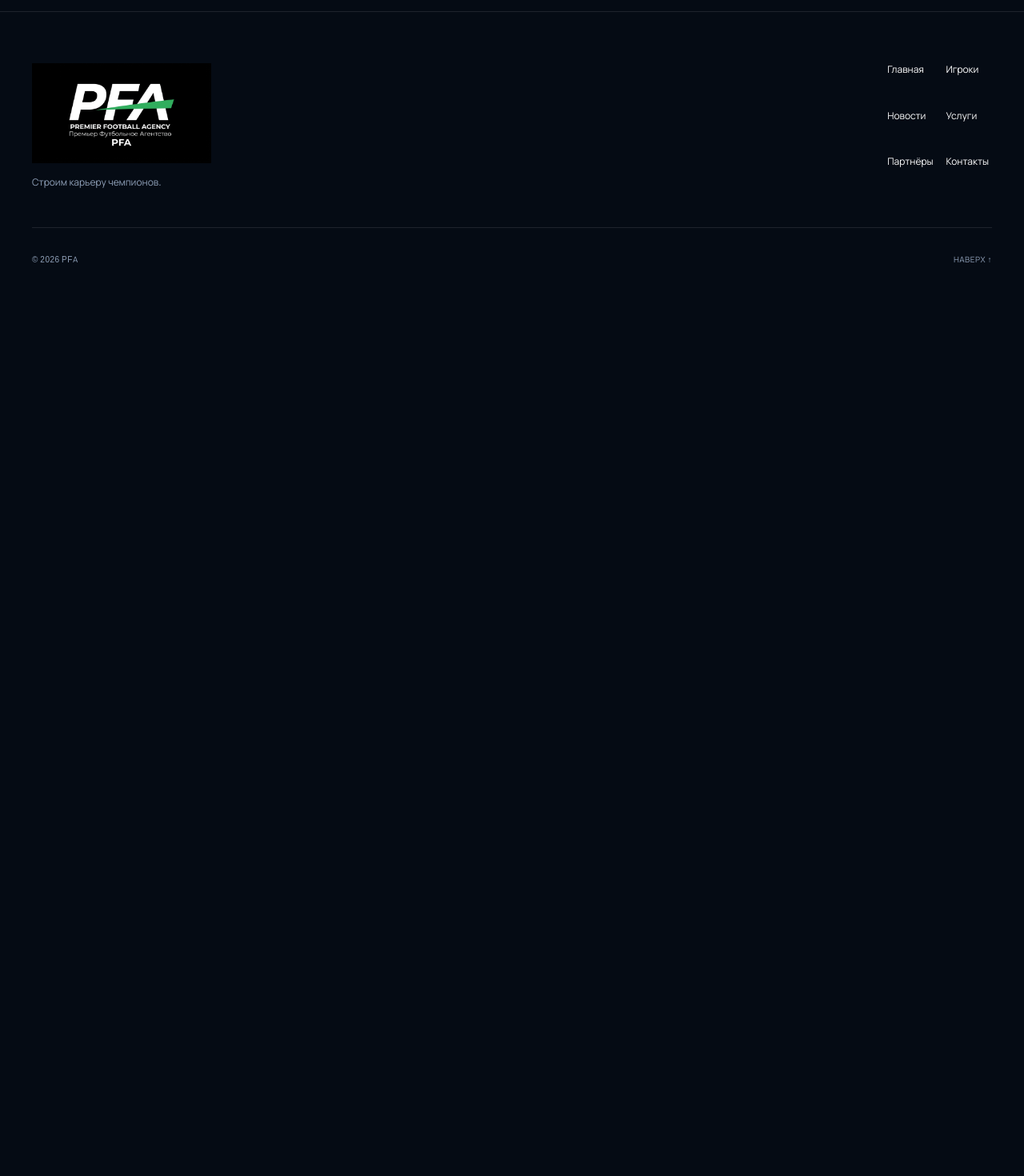
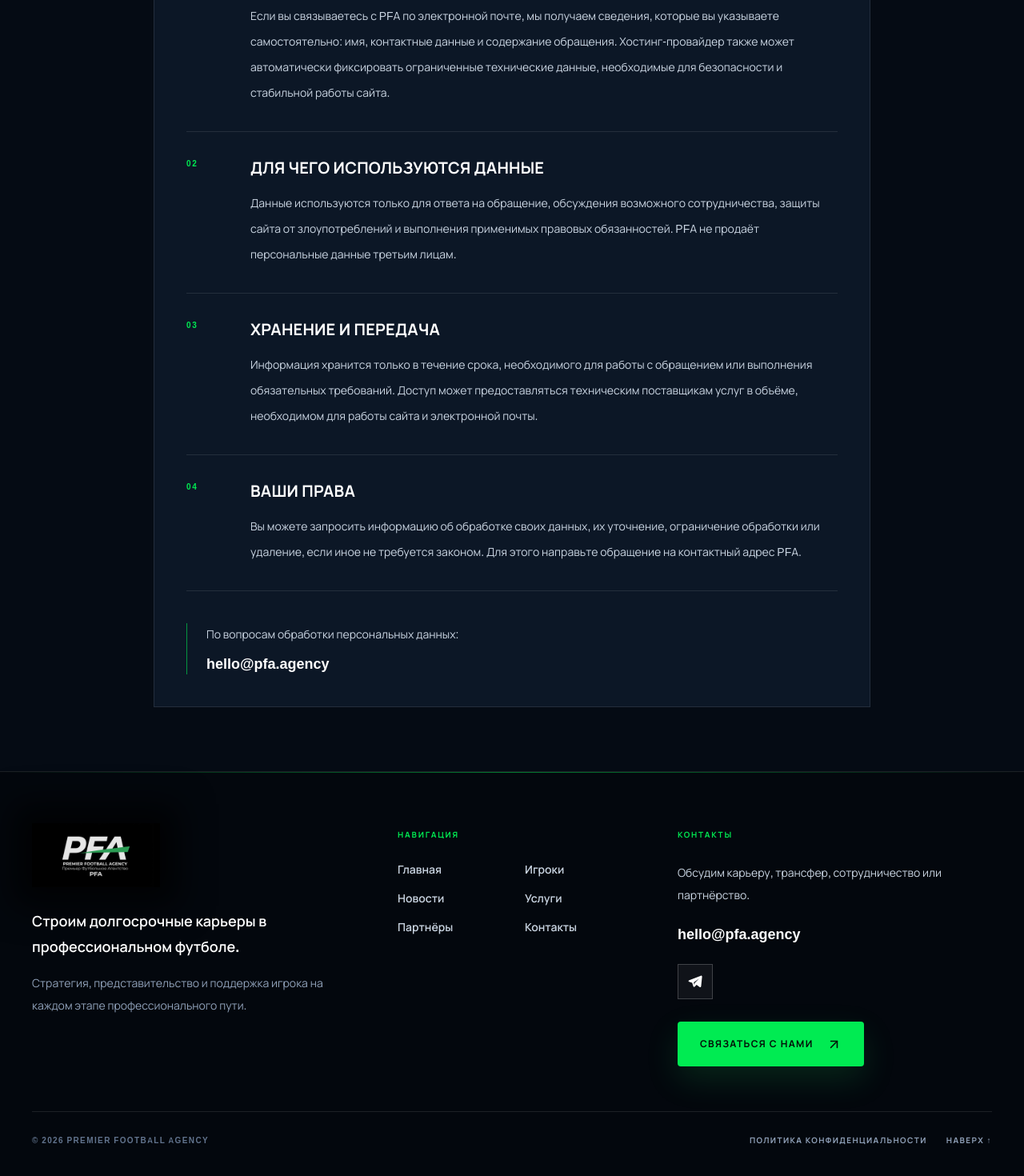
Before and after one commit to malinkavip67/pfa-site_, a Next.js app: page /privacy in a window 1280 px wide. Before the commit this address had no page. Shown: the part 786-2256 px from the top of the page at 80% size. Before the commit the page ends 1182 px from the top, so only its background shows below. Built offline with nearby package versions, Linux system fonts and the light colour scheme.

Commit message:
Build footer and privacy page

```diff
--- /dev/null
+++ b/app/privacy/page.tsx
@@ -0,0 +1,64 @@
+import type { Metadata } from "next";
+import Card from "@/components/ui/Card";
+import Container from "@/components/ui/Container";
+import PageHero from "@/components/ui/PageHero";
+import Typography from "@/components/ui/Typography";
+import { CONTACT_EMAIL } from "@/lib/constants";
+import { createPageMetadata } from "@/lib/metadata";
+
+export const metadata: Metadata = createPageMetadata({
+  title: "Политика конфиденциальности",
+  description: "Информация о принципах обработки и защиты персональных данных на сайте Premier Football Agency.",
+  path: "/privacy",
+  keywords: ["политика конфиденциальности PFA", "обработка персональных данных"],
+});
+
+const sections = [
+  {
+    title: "Какие данные могут обрабатываться",
+    text: "Если вы связываетесь с PFA по электронной почте, мы получаем сведения, которые вы указываете самостоятельно: имя, контактные данные и содержание обращения. Хостинг-провайдер также может автоматически фиксировать ограниченные технические данные, необходимые для безопасности и стабильной работы сайта.",
+  },
+  {
+    title: "Для чего используются данные",
+    text: "Данные используются только для ответа на обращение, обсуждения возможного сотрудничества, защиты сайта от злоупотреблений и выполнения применимых правовых обязанностей. PFA не продаёт персональные данные третьим лицам.",
+  },
+  {
+    title: "Хранение и передача",
+    text: "Информация хранится только в течение срока, необходимого для работы с обращением или выполнения обязательных требований. Доступ может предоставляться техническим поставщикам услуг в объёме, необходимом для работы сайта и электронной почты.",
+  },
+  {
+    title: "Ваши права",
+    text: "Вы можете запросить информацию об обработке своих данных, их уточнение, ограничение обработки или удаление, если иное не требуется законом. Для этого направьте обращение на контактный адрес PFA.",
+  },
+] as const;
+
+export default function PrivacyPage() {
+  return (
+    <>
+      <PageHero eyebrow="Правовая информация" title="Конфиденциальность" description="Мы бережно относимся к информации, которую вы передаёте Premier Football Agency." />
+      <Container className="py-20 max-md:py-14">
+        <Card as="div" className="mx-auto max-w-4xl border-white/10 bg-[#08111d] p-10 max-sm:p-6">
+          <Typography variant="bodyLarge" className="text-white">Настоящая политика описывает общий подход Premier Football Agency к обработке персональных данных посетителей сайта.</Typography>
+          <Typography variant="caption" className="mt-4 text-slate-500">Последнее обновление: 14 июля 2026 года</Typography>
+
+          <div className="mt-10 divide-y divide-white/10 border-y border-white/10">
+            {sections.map((section, index) => (
+              <section className="grid grid-cols-[56px_1fr] gap-6 py-8 max-sm:grid-cols-1 max-sm:gap-3" key={section.title}>
+                <Typography as="span" variant="sectionSubtitle">{String(index + 1).padStart(2, "0")}</Typography>
+                <div>
+                  <Typography as="h2" variant="sectionTitle" className="text-xl leading-tight tracking-[-.025em]">{section.title}</Typography>
+                  <Typography variant="bodyMedium" className="mt-4 text-base leading-8 text-slate-300">{section.text}</Typography>
+                </div>
+              </section>
+            ))}
+          </div>
+
+          <div className="mt-10 border-l border-pfa-accent/60 pl-6">
+            <Typography variant="bodyMedium" className="text-slate-300">По вопросам обработки персональных данных:</Typography>
+            <a className="mt-2 block break-all text-lg font-bold text-white transition-colors hover:text-pfa-accent" href={`mailto:${CONTACT_EMAIL}`}>{CONTACT_EMAIL}</a>
+          </div>
+        </Card>
+      </Container>
+    </>
+  );
+}
--- a/app/sitemap.ts
+++ b/app/sitemap.ts
@@ -10,6 +10,7 @@ export default function sitemap(): MetadataRoute.Sitemap {
     { url: `${SITE_URL}/news`, lastModified, changeFrequency: "weekly", priority: 0.8 },
     { url: `${SITE_URL}/partners`, lastModified, changeFrequency: "monthly", priority: 0.7 },
     { url: `${SITE_URL}/contacts`, lastModified, changeFrequency: "monthly", priority: 0.7 },
+    { url: `${SITE_URL}/privacy`, lastModified, changeFrequency: "yearly", priority: 0.3 },
   ];
   const playerPages: MetadataRoute.Sitemap = players.map((player) => ({ url: `${SITE_URL}/players/${player.slug}`, lastModified, changeFrequency: "monthly", priority: 0.8 }));
   return [...staticPages, ...playerPages];
--- a/components/layout/Footer.tsx
+++ b/components/layout/Footer.tsx
@@ -1,12 +1,57 @@
 import Image from "next/image";
 import Link from "next/link";
+import Button from "@/components/ui/Button";
 import Container from "@/components/ui/Container";
-import { NAVIGATION } from "@/lib/constants";
+import SocialLink from "@/components/ui/SocialLink";
+import Typography from "@/components/ui/Typography";
+import { CONTACT_EMAIL, NAVIGATION, SITE_NAME } from "@/lib/constants";
 
 export default function Footer() {
-  return <footer className="border-t border-white/10 py-16"><Container className="grid grid-cols-2 gap-12 max-md:grid-cols-1">
-    <div><Image src="/images/logo/logo-white.jpg" width={1366} height={768} loading="lazy" className="h-auto w-56 object-contain" alt="Premier Football Agency" /><p className="mt-4 text-xs text-slate-400">Строим карьеру чемпионов.</p></div>
-    <nav className="grid grid-cols-2 gap-4 justify-self-end text-xs max-md:justify-self-start" aria-label="Навигация в подвале">{NAVIGATION.map((item) => <Link className="transition hover:text-pfa-accent" key={item.href} href={item.href}>{item.label}</Link>)}</nav>
-    <div className="col-span-2 flex justify-between border-t border-white/10 pt-8 text-[10px] uppercase tracking-wider text-slate-400 max-md:col-span-1"><span>© 2026 PFA</span><Link href="#top">Наверх ↑</Link></div>
-  </Container></footer>;
+  return (
+    <footer className="relative border-t border-white/10 bg-[#03070d] py-16 max-md:py-12">
+      <div aria-hidden="true" className="absolute inset-x-0 top-0 h-px bg-gradient-to-r from-transparent via-pfa-accent/50 to-transparent" />
+      <Container>
+        <div className="grid grid-cols-[1.1fr_.8fr_1.1fr] gap-16 max-lg:grid-cols-2 max-lg:gap-12 max-md:grid-cols-1 max-md:gap-10">
+          <div>
+            <Link href="/" className="inline-flex bg-black shadow-[0_0_42px_24px_rgba(0,0,0,.72)]" aria-label="PFA — на главную">
+              <Image src="/images/logo/logo-white.jpg" width={1366} height={768} sizes="160px" loading="lazy" className="h-20 w-40 object-contain brightness-90" alt={SITE_NAME} />
+            </Link>
+            <Typography variant="bodyLarge" className="mt-5 max-w-sm text-white">Строим долгосрочные карьеры в профессиональном футболе.</Typography>
+            <Typography variant="bodyMedium" className="mt-4 max-w-sm text-slate-400">Стратегия, представительство и поддержка игрока на каждом этапе профессионального пути.</Typography>
+          </div>
+
+          <nav aria-label="Навигация в подвале">
+            <Typography as="span" variant="sectionSubtitle">Навигация</Typography>
+            <div className="mt-6 grid grid-cols-2 gap-x-8 gap-y-4 max-sm:max-w-xs">
+              {NAVIGATION.map((item) => (
+                <Link className="text-sm font-semibold text-slate-300 transition-colors hover:text-pfa-accent" key={item.href} href={item.href}>{item.label}</Link>
+              ))}
+            </div>
+          </nav>
+
+          <div className="max-lg:col-span-2 max-md:col-span-1">
+            <Typography as="span" variant="sectionSubtitle">Контакты</Typography>
+            <Typography variant="bodyMedium" className="mt-6 max-w-md text-slate-300">Обсудим карьеру, трансфер, сотрудничество или партнёрство.</Typography>
+            <a className="mt-5 block break-all text-lg font-bold text-white transition-colors hover:text-pfa-accent" href={`mailto:${CONTACT_EMAIL}`}>{CONTACT_EMAIL}</a>
+            <div className="mt-6 flex items-center gap-3">
+              <SocialLink href="https://t.me/PFA_AGENCY" label="PFA в Telegram">
+                <svg aria-hidden="true" viewBox="0 0 24 24" className="size-5 fill-current">
+                  <path d="M21.7 3.4c-.3-.3-.8-.4-1.3-.2L3.1 9.9c-.8.3-1.3.8-1.2 1.4.1.5.5.9 1.2 1.1l4.4 1.4 1.7 5.3c.2.6.6 1 1.1 1h.1c.4 0 .8-.2 1.1-.6l2.5-2.8 4.5 3.3c.5.4 1 .5 1.5.3.5-.2.8-.7.9-1.3l1.4-14.2c.1-.6-.1-1.1-.6-1.4ZM9.9 13.2l7.8-5.7-6.4 6.7-.6 2.8-.8-3.8Z" />
+                </svg>
+              </SocialLink>
+            </div>
+            <Button href="/contacts" shape="square" size="compact" className="mt-7">Связаться с нами</Button>
+          </div>
+        </div>
+
+        <div className="mt-14 flex items-center justify-between gap-6 border-t border-white/10 pt-7 max-sm:flex-col max-sm:items-start">
+          <Typography variant="caption" className="text-slate-500">© 2026 Premier Football Agency</Typography>
+          <div className="flex items-center gap-6 max-sm:flex-col max-sm:items-start max-sm:gap-3">
+            <Link className="text-[10px] font-bold uppercase tracking-[.14em] text-slate-400 transition-colors hover:text-pfa-accent" href="/privacy">Политика конфиденциальности</Link>
+            <Link className="text-[10px] font-bold uppercase tracking-[.14em] text-slate-400 transition-colors hover:text-pfa-accent" href="#top">Наверх ↑</Link>
+          </div>
+        </div>
+      </Container>
+    </footer>
+  );
 }
--- /dev/null
+++ b/components/ui/SocialLink.tsx
@@ -0,0 +1,21 @@
+import type { ReactNode } from "react";
+
+interface Props {
+  href: string;
+  label: string;
+  children: ReactNode;
+}
+
+export default function SocialLink({ href, label, children }: Props) {
+  return (
+    <a
+      href={href}
+      target="_blank"
+      rel="noreferrer"
+      aria-label={label}
+      className="grid size-11 place-items-center border border-white/20 bg-white/5 text-white transition-colors duration-300 hover:border-pfa-accent hover:bg-pfa-accent hover:text-pfa-background"
+    >
+      {children}
+    </a>
+  );
+}
```
Also changed, not shown: 1 other file (tests, documents, lock files or other folders).
